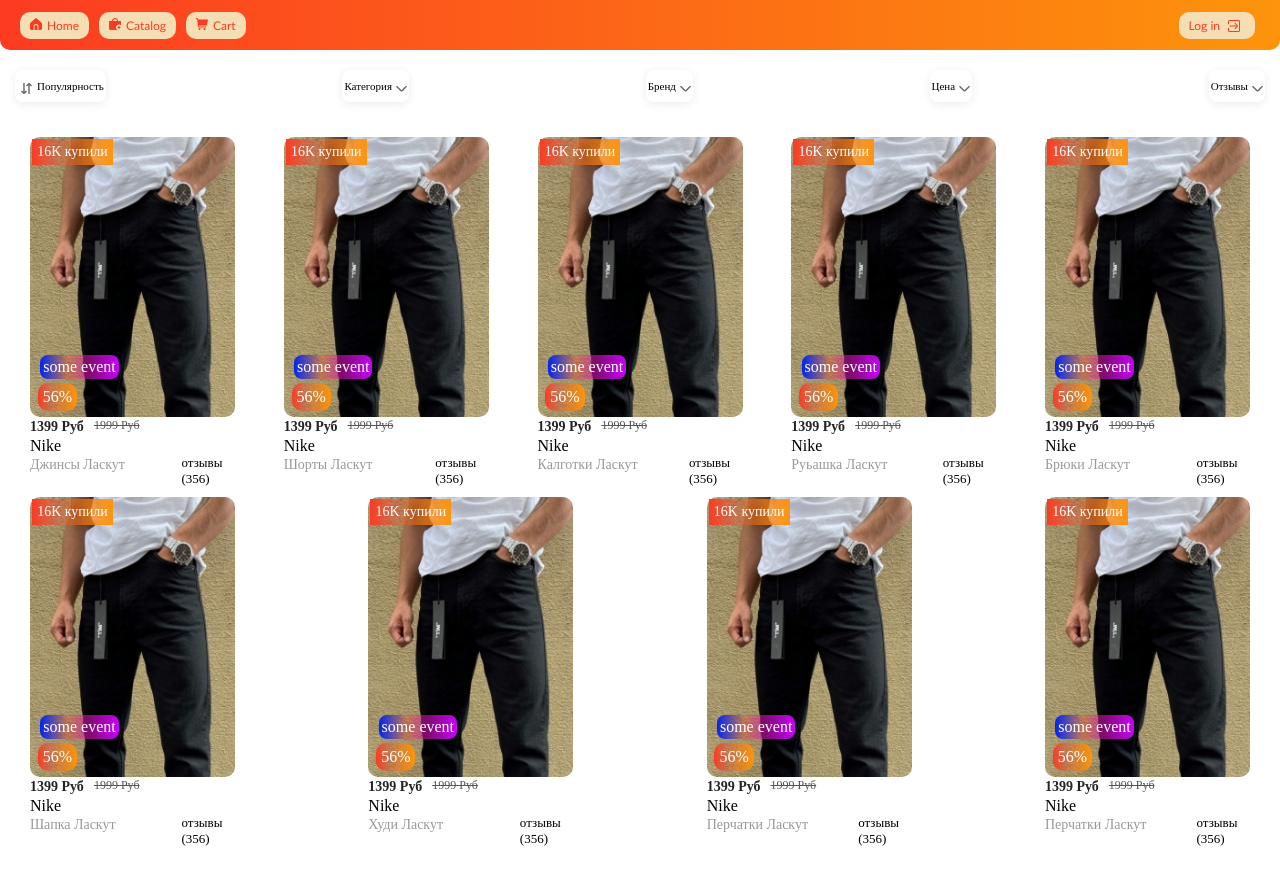
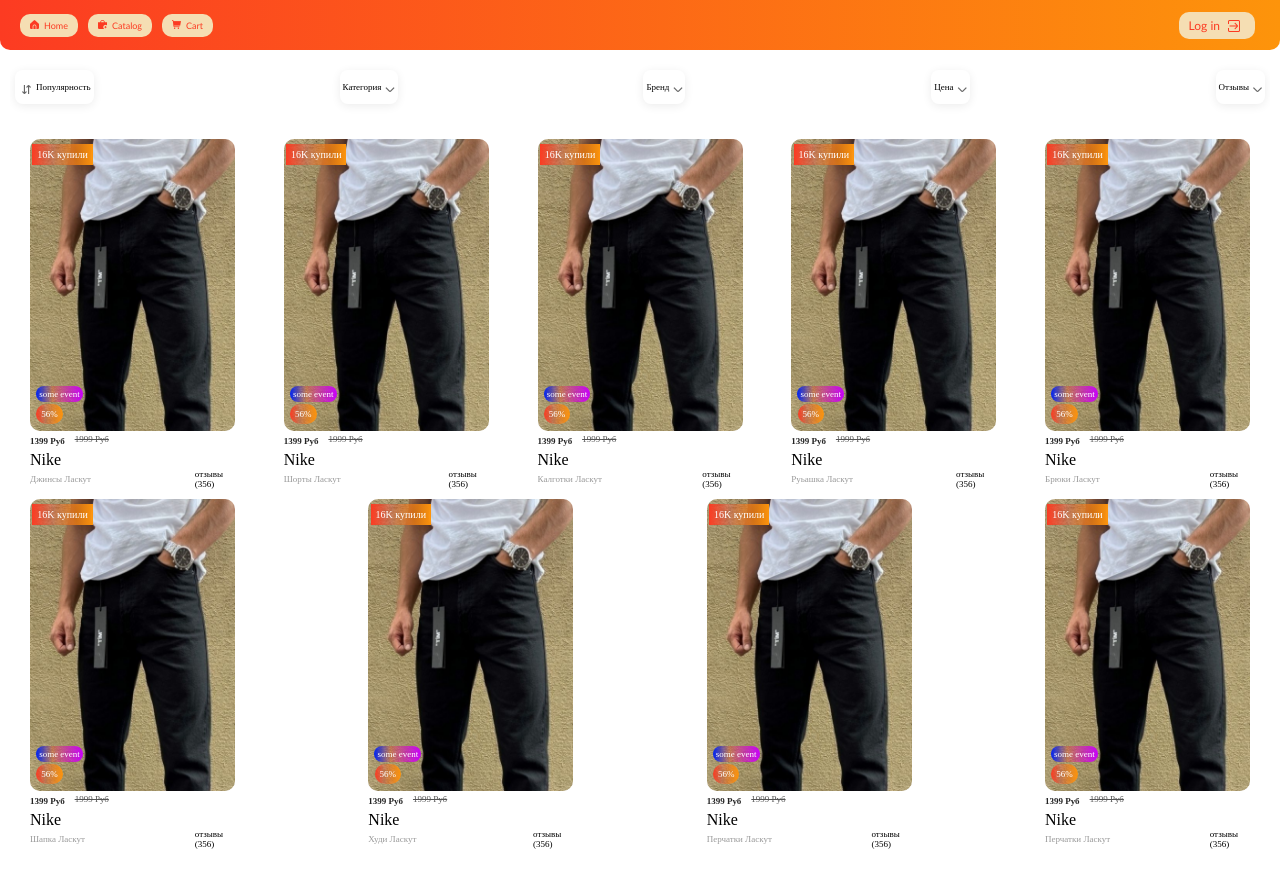
Before and after one commit to SystemsFailure/telegram-store-rep, a Vue app: page / in a window 1280 px wide. Both pictures are taken after a click on the element "Catalog". Shown: the top 888 px of the page. Built offline with nearby package versions, Linux system fonts and the light colour scheme.

Commit message:
00.6update2023

```diff
--- a/src/components/CatalogComp.vue
+++ b/src/components/CatalogComp.vue
@@ -10,7 +10,7 @@
             </div>
             <div class="collection">
                 <div class="item" v-for="it in listProducts" :key="it.id">
-                    <div class="count-pay" style="font-size: 14px;">{{ '16K купили' }}</div>
+                    <div class="count-pay" style="font-size: 10px;">{{ '16K купили' }}</div>
                     <div class="sale-box">{{ it.sale + '%' }}</div>
                     <div class="event-box">{{ 'some event' }}</div>
                     <img class="image" src="@/assets/23.png" alt="" srcset="">
@@ -29,7 +29,7 @@
                             <span class="title-box">
                                 {{ it.title }}
                             </span>
-                            <span style="font-size: 13px;">{{ 'отзывы' }} ({{ '356' }})</span>
+                            <span style="font-size: 9px;">{{ 'отзывы' }} ({{ '356' }})</span>
                         </div>
                     </div>
                 </div>
@@ -125,7 +125,7 @@
     text-overflow: ellipsis;
     overflow: hidden;
     white-space: nowrap;
-    font-size: 14px;
+    font-size: 9px;
     line-height: 20px;
     color: #999;
     font-weight: 400;
@@ -134,11 +134,13 @@
 .cost-sale {
     width: 100%;
     display: flex;
+    font-size: 9px;
+
 
 }
 
 .cost- {
-    font-size: 14px;
+    font-size: 9px;
     line-height: 20px;
     color: #242424;
     font-weight: 700;
@@ -146,14 +148,15 @@
 }
 
 .sale- {
-    font-size: 12px;
+    font-size: 9px;
     line-height: 16px;
     color: #8b8b8b;
 }
 
 .count-pay {
+    font-size: 9px;
     position: absolute;
-    transform: translateX(-60px) translateY(-160px);
+    transform: translateX(-70px) translateY(-160px);
     padding: 5px;
     display:flex;
     align-items: center;
@@ -164,8 +167,9 @@
 }
 
 .sale-box {
+    font-size: 9px;
     position: absolute;
-    transform: translateX(-75px) translateY(85px);
+    transform: translateX(-83px) translateY(100px);
     padding: 5px;
     display:flex;
     align-items: center;
@@ -176,8 +180,9 @@
 }
 
 .event-box {
+    font-size: 9px;
     position: absolute;
-    transform: translateX(-53px) translateY(55px);
+    transform: translateX(-73px) translateY(80px);
     padding: 3px;
     display:flex;
     align-items: center;
@@ -192,16 +197,16 @@
     padding: 5px;
     display:flex;
     align-items: center;
-    font-size: 14px;
+    font-size: 9px;
     justify-content: space-between;
 }
 
 .uiBtn {
-    font-size: 11px;
+    font-size: 9px;
 
     margin-top: 5px;
     /* margin-left: 10px; */
-    padding: 2px;
+    padding: 3px;
     /* text-overflow: ellipsis; */
     display: flex;
     align-items: center;
--- a/src/components/HomeComp.vue
+++ b/src/components/HomeComp.vue
@@ -195,6 +195,7 @@
 .preview-site {
     width: 100%;
     color: #333;
+    font-size: 12px;
 }
 
 .inline-title-sale {
--- a/src/components/NavigationComp.vue
+++ b/src/components/NavigationComp.vue
@@ -63,7 +63,7 @@
 .navBtn {
     padding: 6px 10px 6px 10px;
     border-radius: 10px;
-    font-size: 12px;
+    font-size: 9px;
 
     background-color: wheat;
     color: #fc3b22;
```
